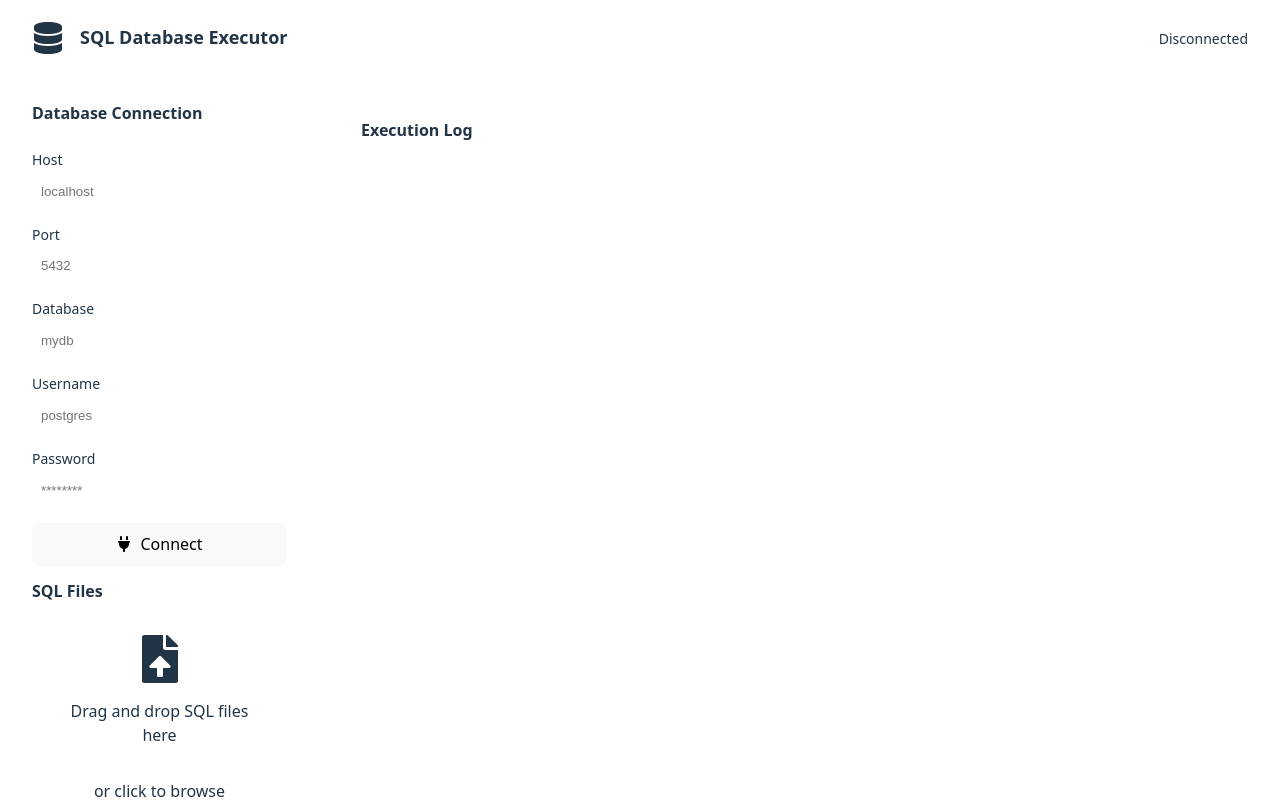
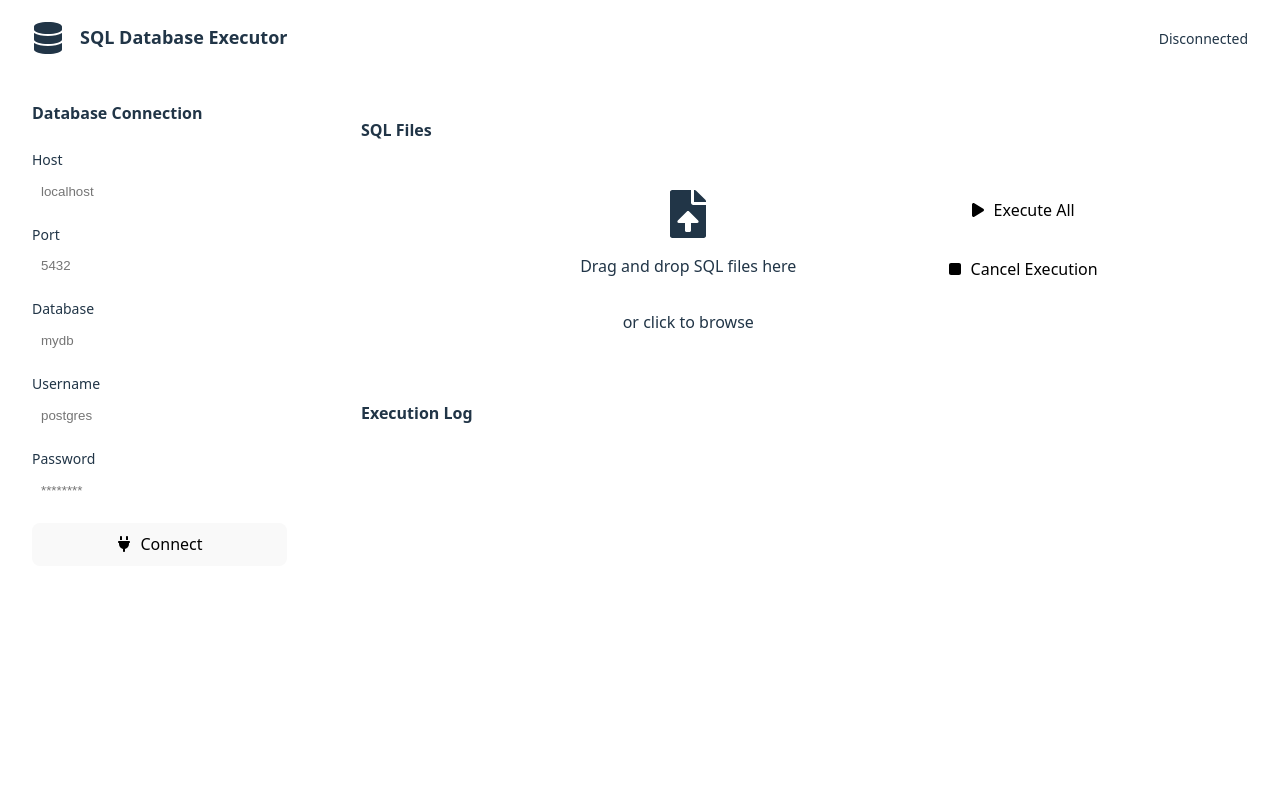
Before and after one commit to otaviozerotwo/sql_database_executor, a React (Vite) app in the folder renderer/: page / in a window 1280 px wide. Shown: the top 800 px of the page. Built offline with nearby package versions, Linux system fonts and the light colour scheme.

Commit message:
style: melhorias gerais na interface

```diff
--- a/renderer/src/App.css
+++ b/renderer/src/App.css
@@ -78,21 +78,6 @@
   cursor: not-allowed;
 }
 
-.sql-files-title {
-  font-size: 16px;
-}
-
-.sql-upload-area {
-  display: flex;
-  flex-direction: column;
-  align-items: center;
-  justify-content: center;
-  padding: 1rem 2rem;
-  border: 2px dashed rgba(255, 255, 255, 0.2);
-  border-radius: 8px;
-  text-align: center;
-}
-
 .main {
   display: flex;
   flex-direction: column;
@@ -102,23 +87,48 @@
   border-radius: 6px;
 }
 
+.sql-files {
+  display: flex;
+  flex-direction: column;
+  border-bottom: 1px solid rgba(255, 255, 255, 0.1);
+}
+
 .main-title {
-  margin: 0;
+  margin-top: 0;
   padding: 1rem;
   border-bottom: 1px solid rgba(255, 255, 255, 0.1);
   font-size: 16px;
 }
 
-.main-content-empty {
+.sql-upload-area {
   display: flex;
   flex-direction: column;
   align-items: center;
   justify-content: center;
-  padding: 2rem;
+  padding: 1rem 6rem;
+  border: 2px dashed rgba(255, 255, 255, 0.2);
+  border-radius: 8px;
+  text-align: center;
+  margin-bottom: 1rem;
+}
+
+.container {
+  display: flex;
+  flex-direction: row;
+  justify-content: center;
+  gap: 2rem;
+}
+
+.execution-log-content-empty {
+  display: flex;
+  flex-direction: column;
+  align-items: center;
+  justify-content: center;
+  padding: 6rem;
   color: rgba(255, 255, 255, 0.6);
 }
 
-.main-footer {
+.footer {
   padding: 1rem;
   border-top: 1px solid rgba(255, 255, 255, 0.1);
 }
--- a/renderer/src/App.jsx
+++ b/renderer/src/App.jsx
@@ -12,7 +12,7 @@ function App() {
             <h1>SQL Database Executor</h1>
           </div>
           <div className='conn-status'>
-            <span className='conn-status-description'>Disconnected</span>
+            <span className='conn-status-description'>Disconnected</span> {/* TODO: incluir bullet colorido */}
           </div>
         </div>
       </header>
@@ -48,14 +48,17 @@ function App() {
               Connect
             </button>
           </form>
-
+        </aside>
+        <main className='main'>
           <div className="sql-files">
-            <h2 className='sql-files-title'>SQL Files</h2>
+            <h2 className='main-title'>SQL Files</h2>
+            <div className="container">
               <div className="sql-upload-area">
                 <FaFileUpload size={48} />
                 <p>Drag and drop SQL files here</p>
-              <p>or click to browse</p>
+                <p>or click to browse</p> {/* TODO: substituir p por button */}
               </div>
+              <div className="sql-files-btn">
                 <button
                   type='submit'
                   className='btn-disabled'
@@ -71,16 +74,18 @@ function App() {
                   Cancel Execution
                 </button>
               </div>
-        </aside>
-        <main className='main'>
-          <div className="main-heade">
+            </div>
+          </div>
+          <div className='execution-log'>
+            <div className="execution-log-header">
               <h2 className='main-title'>Execution Log</h2>
             </div>
-          <div className='main-content-empty'>
+            <div className='execution-log-content-empty'>
               <FaTerminal size={48} />
               <p>No execution logs yet. Connect to database and upload SQL files to start.</p>
             </div>
-          <div className="main-footer"></div>
+            <div className="footer"></div>
+          </div>
         </main>
       </div>
     </>
```
Lines whose indentation alone changed are shown as unchanged.
